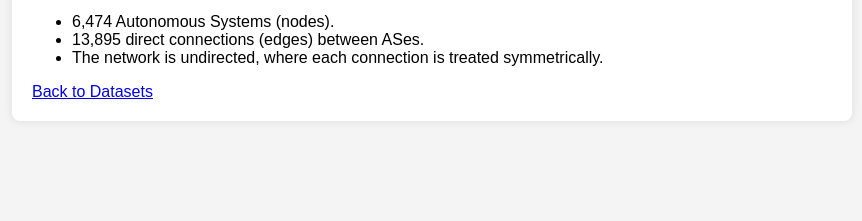
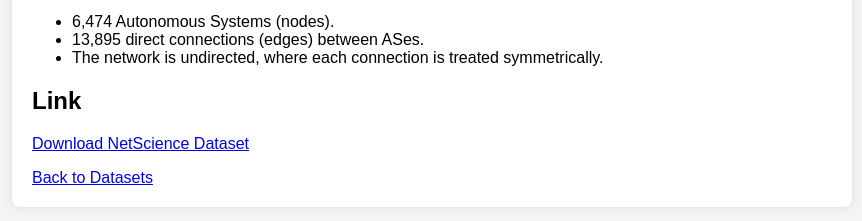
Before and after one commit to archithvk0/densest-subgraph, a plain HTML site: page as733.html in a window 1280 px wide. Shown: the part 225-446 px from the top of the page, without its empty margins (208-1070 px from the left). Drawn offline with Linux system fonts and the light colour scheme.

Commit message:
Update as733.html

```diff
--- a/as733.html
+++ b/as733.html
@@ -52,6 +52,13 @@ The network includes: </p>
         <li>The network is undirected, where each connection is treated symmetrically.</li>
       </ul>
 
+      <h2>Link</h2>
+      <p>
+        <a href="https://drive.google.com/drive/folders/1BlfTf-7yzxMayQbwKrXdJs9uTCDbqycJ?usp=sharing" target="_blank"
+          >Download NetScience Dataset</a
+        >
+      </p>
+
 
       <a href="datasets.html" class="btn">Back to Datasets</a>
     </div>
```
